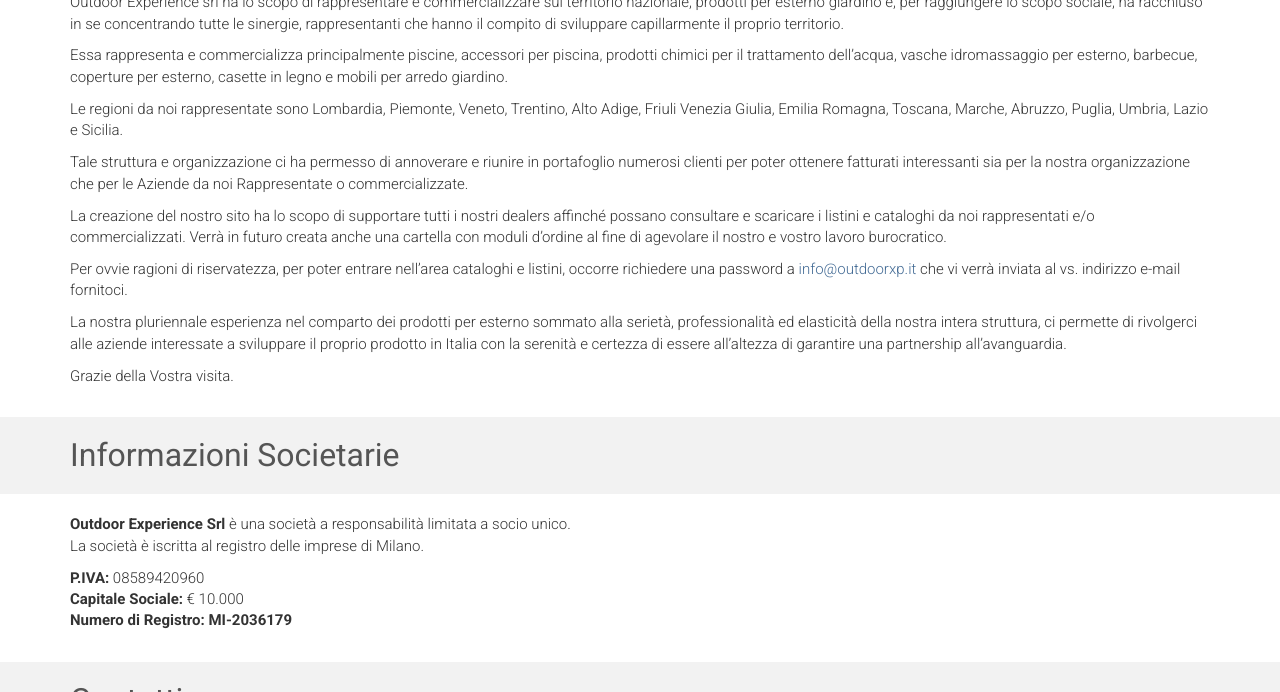
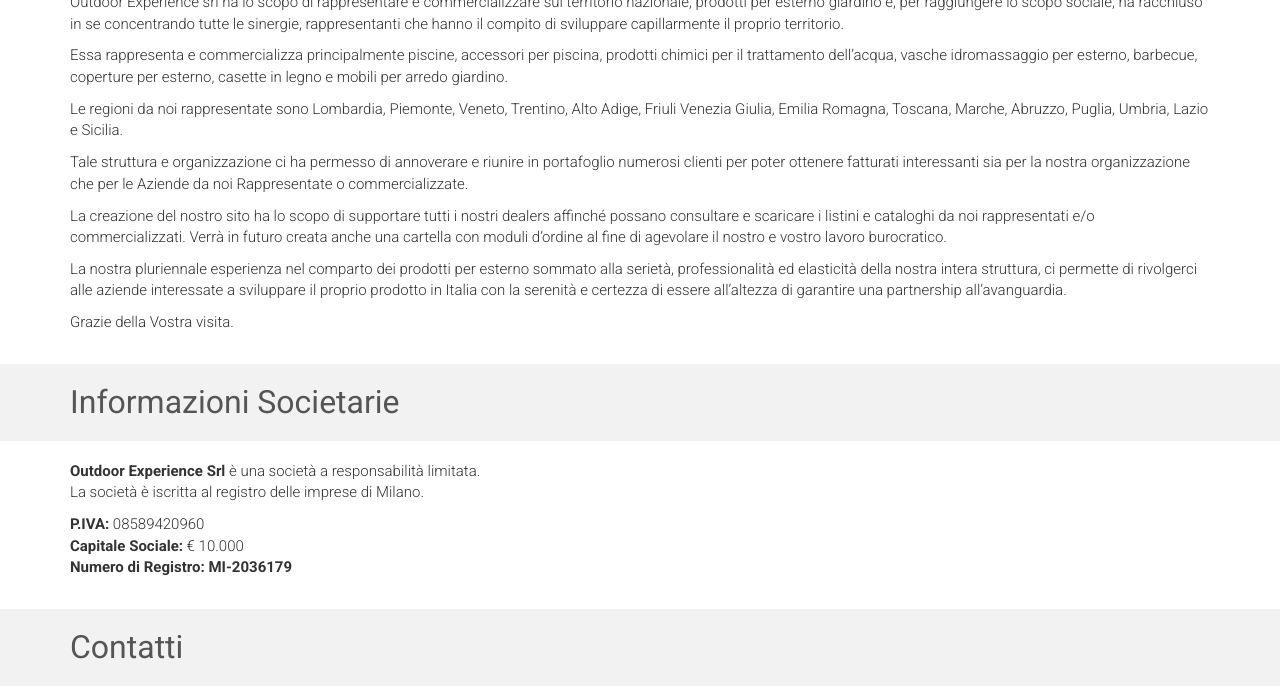
Before and after one commit to fuma900/outdoorxp-website, a Jekyll site: the page built from chi-siamo/index.html, in a window 1280 px wide and 900 px high, scrolled down 356 px, cut to the strip 0-692 px from the top of the window. Built offline with Jekyll 4.4.1, drawn with Linux system fonts in a browser that asks for light colours; nearby versions of some CDN libraries; Markdown is read by kramdown in place of the engine named in the settings.

Commit message:
changed company to srl

```diff
--- a/_layouts/about.html
+++ b/_layouts/about.html
@@ -26,7 +26,7 @@
 <section class="container">
 	<article class="text">
 		<p>
-			<strong>Outdoor Experience Srl</strong> è una società a responsabilità limitata a socio unico.<br>
+			<strong>Outdoor Experience Srl</strong> è una società a responsabilità limitata.<br>
 			La società è iscritta al registro delle imprese di Milano.<br>
 		</p>
 		<p>
--- a/_layouts/default.html
+++ b/_layouts/default.html
@@ -6,7 +6,7 @@
 	<head>
 		<meta charset="utf-8">
 		<meta http-equiv="X-UA-Compatible" content="IE=edge,chrome=1">
-		<title>Outdoor Experience di Sergio Dossena{{ page.title }}</title>
+		<title>Outdoor Experience Srl{{ page.title }}</title>
 		<meta name="description" content="">
 		<meta name="viewport" content="width=device-width">
 
--- a/chi-siamo/index.html
+++ b/chi-siamo/index.html
@@ -45,9 +45,9 @@
 e cataloghi da noi rappresentati e/o commercializzati. Verr&agrave;
 in futuro creata anche una cartella con moduli d’ordine al
 fine di agevolare il nostro e vostro lavoro burocratico.</p>
-<p>Per ovvie ragioni di riservatezza, per poter entrare nell’area
+<!--<p>Per ovvie ragioni di riservatezza, per poter entrare nell’area
 cataloghi e listini, occorre richiedere una password a
-<a href="mailto:info@outdoorxp.it">info@outdoorxp.it</a> che vi verr&agrave; inviata al vs. indirizzo e-mail fornitoci.</p>
+<a href="mailto:info@outdoorxp.it">info@outdoorxp.it</a> che vi verr&agrave; inviata al vs. indirizzo e-mail fornitoci.</p>-->
 <p>La nostra pluriennale esperienza nel comparto dei prodotti
 per esterno sommato alla seriet&agrave;, professionalit&agrave; ed
 elasticit&agrave; della nostra intera struttura, ci permette di
```
